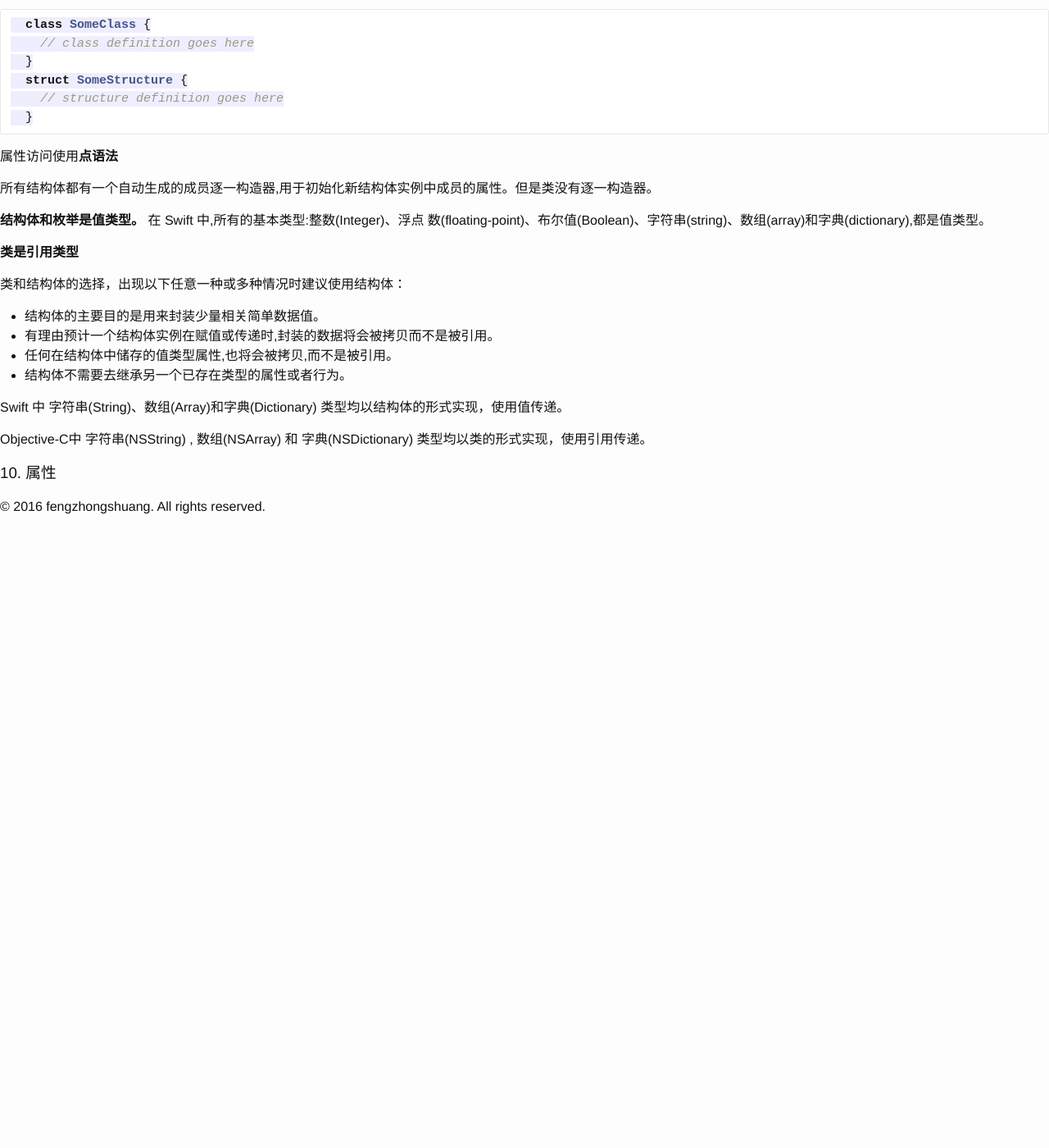
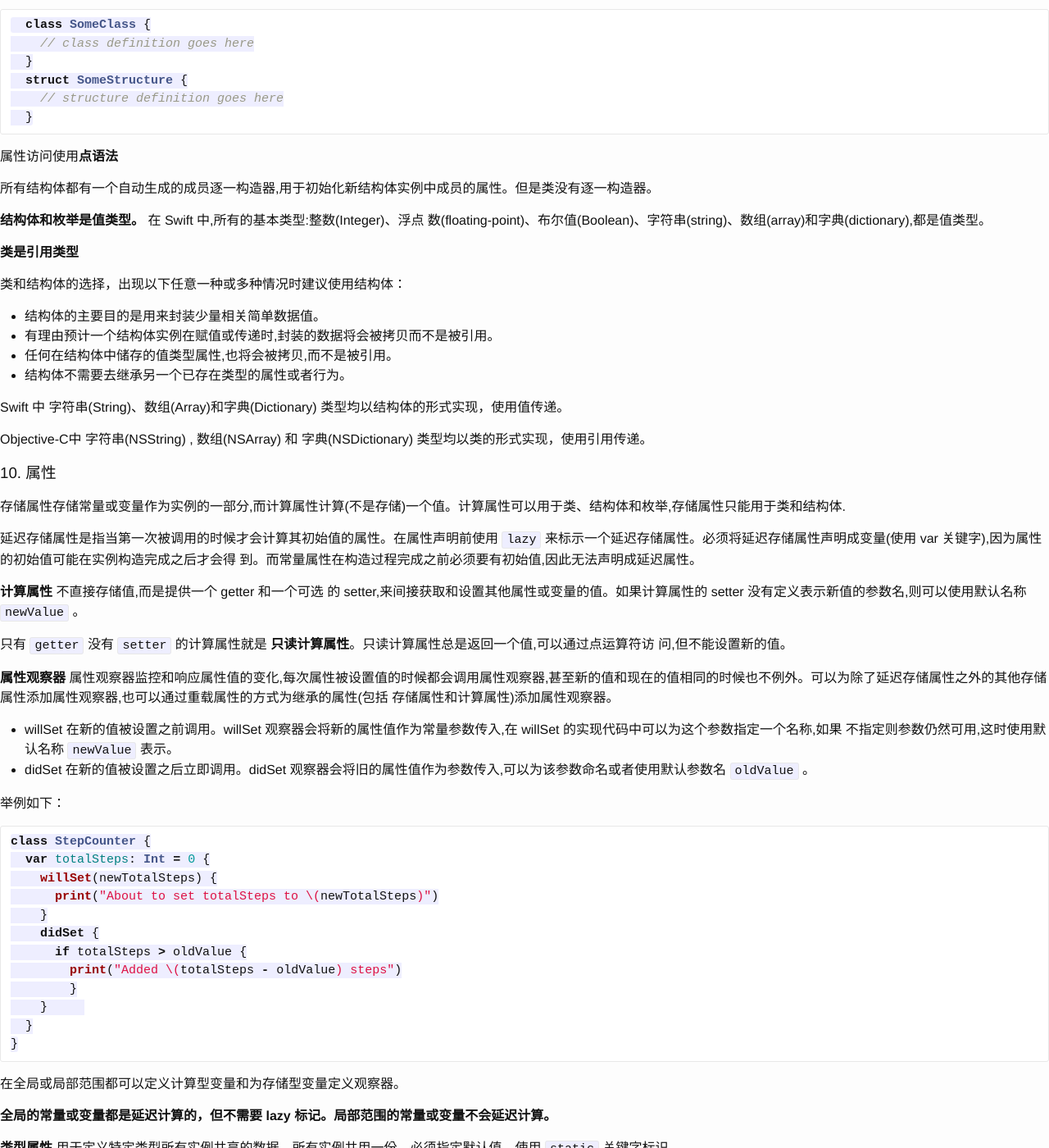
Before and after one commit to fengzhongshuang/fengzhongshuang.github.io, a Jekyll site: the page built from _posts/2016-03-03-swift-grammer.markdown, in a window 1280 px wide and 1400 px high, scrolled down 5916 px. Shown: the whole window at 82% size. Built offline with Jekyll 4.4.1, drawn with Linux system fonts in a browser that asks for light colours; nearby versions of some CDN libraries; before the commit the page ends 6546 px from its top, so only the background shows below that; some of the changed text lies outside the part shown.

Commit message:
add something new

````diff
--- a/_posts/2016-03-03-swift-grammer.markdown
+++ b/_posts/2016-03-03-swift-grammer.markdown
@@ -289,3 +289,64 @@ Swift 中 字符串(String)、数组(Array)和字典(Dictionary) 类型均以结
 Objective-C中 字符串(NSString) , 数组(NSArray) 和 字典(NSDictionary) 类型均以类的形式实现，使用引用传递。
 
 ### 10. 属性
+存储属性存储常量或变量作为实例的一部分,而计算属性计算(不是存储)一个值。计算属性可以用于类、结构体和枚举,存储属性只能用于类和结构体.
+
+延迟存储属性是指当第一次被调用的时候才会计算其初始值的属性。在属性声明前使用 `lazy` 来标示一个延迟存储属性。必须将延迟存储属性声明成变量(使用 var 关键字),因为属性的初始值可能在实例构造完成之后才会得 到。而常量属性在构造过程完成之前必须要有初始值,因此无法声明成延迟属性。
+
+**计算属性** 不直接存储值,而是提供一个 getter 和一个可选 的 setter,来间接获取和设置其他属性或变量的值。如果计算属性的 setter 没有定义表示新值的参数名,则可以使用默认名称 `newValue` 。
+
+只有 `getter` 没有 `setter` 的计算属性就是 **只读计算属性**。只读计算属性总是返回一个值,可以通过点运算符访 问,但不能设置新的值。
+
+**属性观察器** 属性观察器监控和响应属性值的变化,每次属性被设置值的时候都会调用属性观察器,甚至新的值和现在的值相同的时候也不例外。可以为除了延迟存储属性之外的其他存储属性添加属性观察器,也可以通过重载属性的方式为继承的属性(包括 存储属性和计算属性)添加属性观察器。
+
+  * willSet 在新的值被设置之前调用。willSet 观察器会将新的属性值作为常量参数传入,在 willSet 的实现代码中可以为这个参数指定一个名称,如果 不指定则参数仍然可用,这时使用默认名称 `newValue` 表示。
+  * didSet 在新的值被设置之后立即调用。didSet 观察器会将旧的属性值作为参数传入,可以为该参数命名或者使用默认参数名 `oldValue` 。
+
+举例如下：
+```swift
+class StepCounter {
+  var totalSteps: Int = 0 {
+    willSet(newTotalSteps) {
+      print("About to set totalSteps to \(newTotalSteps)")
+    }
+    didSet {
+      if totalSteps > oldValue {
+        print("Added \(totalSteps - oldValue) steps")
+        }
+    }
+  }
+}
+```
+
+在全局或局部范围都可以定义计算型变量和为存储型变量定义观察器。
+
+**全局的常量或变量都是延迟计算的，但不需要 lazy 标记。局部范围的常量或变量不会延迟计算。**
+
+**类型属性** 用于定义特定类型所有实例共享的数据，所有实例共用一份，必须指定默认值，使用 `static` 关键字标识。
+
+值类型的存储型类型属性可以是变量或常量,计算型类型属性跟实例的计算属性一样只能定义成变量属性。
+
+### 11.方法
+结构体和枚举能够定义方法是 Swift 与 C/Objective-C 的主要区别之一。
+
+**实例方法** 是属于某个特定类、结构体或者枚举类型实例的方法。实例方法提供访问和修改实例属性的方法或提供
+与实例目的相关的功能,并以此来支撑实例的功能。
+
+Swift 默认仅给方法的第一个参数名称一个局部参数名称;默认同时给第二个和后续的参数名称局部参 数名称和外部参数名称。
+
+类型的每一个实例都有一个隐含属性叫做 self , self 完全等同于该实例本身。
+
+结构体和枚举是值类型。一般情况下,值类型的属性不能在它的实例方法中被修改。但是可以通过 `变异` 的方式使得方法可以改变属性，并且会保留改变的结果。完成变异只需要在方法开始时加上 `mutating` 关键字。
+
+举例如下：
+```swift
+struct Point {
+  var x = 0.0, y = 0.0
+  mutating func moveByX(deltaX: Double, y deltaY: Double) {
+    x += deltaX
+    y += deltaY
+  }
+}
+```
+
+**变异方法能够赋给隐含属性 self 一个全新的实例。**
````
